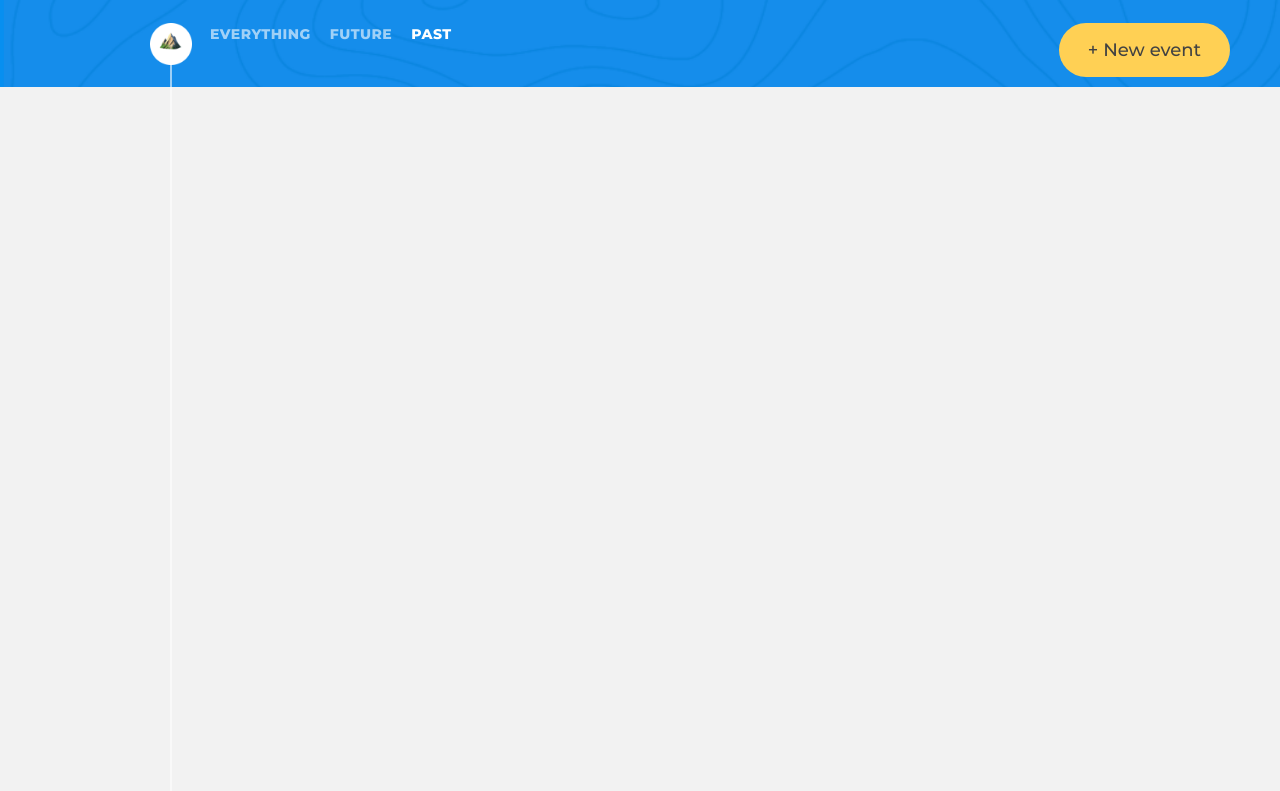
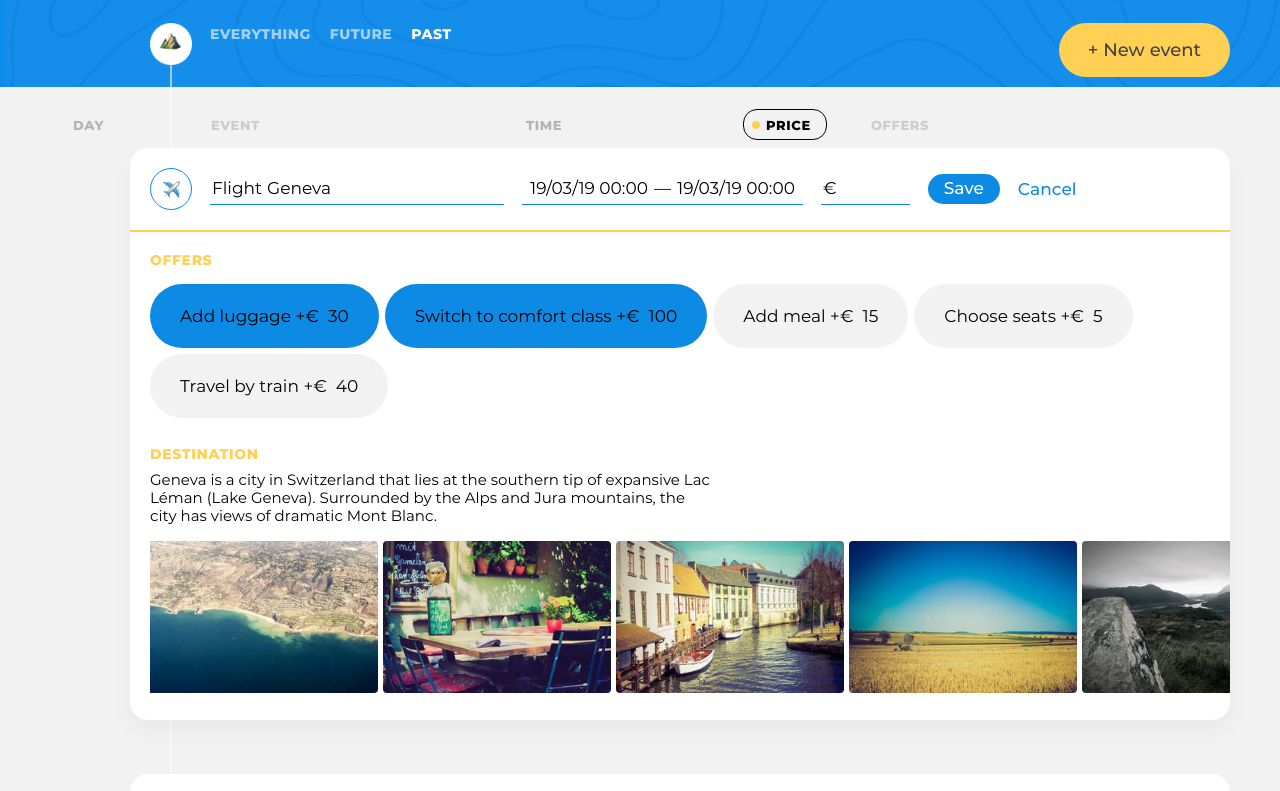
Before and after one commit to htmlacademy-univer-js2/2340963-big-trip-2, a website built with webpack: page public/index.html in a window 1280 px wide. Shown: the top 791 px of the page. Built offline with nearby package versions, Linux system fonts and the light colour scheme.

Commit message:
task time to break the stones 2

```diff
--- a/public/index.html
+++ b/public/index.html
@@ -42,6 +42,6 @@
           </section>
       </div>
     </main>
-<!--  <script src="./build/bundle.js"></script>-->
+    <script src="./bundle.js"></script>
   </body>
 </html>
--- a/src/presenter/trip.js
+++ b/src/presenter/trip.js
@@ -6,7 +6,7 @@ import PointEdit from '../view/editing-point';
 import Point from '../view/point';
 
 class Trip{
-  constructor(container) {
+  constructor({container}) {
     this.component = new TripList();
     this.container = container;
   }
--- a/src/view/editing-point.js
+++ b/src/view/editing-point.js
@@ -8,7 +8,7 @@ const editingPoint = () => (
                   <div class="event__type-wrapper">
                     <label class="event__type  event__type-btn" for="event-type-toggle-1">
                       <span class="visually-hidden">Choose event type</span>
-                      <img class="event__type-icon" width="17" height="17" src="../../markup/img/icons/flight.png" alt="Event type icon">
+                      <img class="event__type-icon" width="17" height="17" src="img/icons/flight.png" alt="Event type icon">
                     </label>
                     <input class="event__type-toggle  visually-hidden" id="event-type-toggle-1" type="checkbox">
 
--- a/src/view/new-point.js
+++ b/src/view/new-point.js
@@ -8,7 +8,7 @@ const newPoint = () => (
                   <div class="event__type-wrapper">
                     <label class="event__type  event__type-btn" for="event-type-toggle-1">
                       <span class="visually-hidden">Choose event type</span>
-                      <img class="event__type-icon" width="17" height="17" src="../../markup/img/icons/flight.png" alt="Event type icon">
+                      <img class="event__type-icon" width="17" height="17" src="img/icons/flight.png" alt="Event type icon">
                     </label>
                     <input class="event__type-toggle  visually-hidden" id="event-type-toggle-1" type="checkbox">
 
@@ -153,11 +153,11 @@ const newPoint = () => (
 
                     <div class="event__photos-container">
                       <div class="event__photos-tape">
-                        <img class="event__photo" src="../../markup/img/photos/1.jpg" alt="Event photo">
-                        <img class="event__photo" src="../../markup/img/photos/2.jpg" alt="Event photo">
-                        <img class="event__photo" src="../../markup/img/photos/3.jpg" alt="Event photo">
-                        <img class="event__photo" src="../../markup/img/photos/4.jpg" alt="Event photo">
-                        <img class="event__photo" src="../../markup/img/photos/5.jpg" alt="Event photo">
+                        <img class="event__photo" src="img/photos/1.jpg" alt="Event photo">
+                        <img class="event__photo" src="img/photos/2.jpg" alt="Event photo">
+                        <img class="event__photo" src="img/photos/3.jpg" alt="Event photo">
+                        <img class="event__photo" src="img/photos/4.jpg" alt="Event photo">
+                        <img class="event__photo" src="img/photos/5.jpg" alt="Event photo">
                       </div>
                     </div>
                   </section>
--- a/src/view/point.js
+++ b/src/view/point.js
@@ -5,7 +5,7 @@ export const Point = () => (
         <div class="event">
           <time class="event__date" dateTime="2019-03-18">MAR 18</time>
           <div class="event__type">
-            <img class="event__type-icon" width="42" height="42" src="../../markup/img/icons/taxi.png" alt="Event type icon">
+            <img class="event__type-icon" width="42" height="42" src="img/icons/taxi.png" alt="Event type icon">
           </div>
           <h3 class="event__title">Taxi Amsterdam</h3>
           <div class="event__schedule">
```
